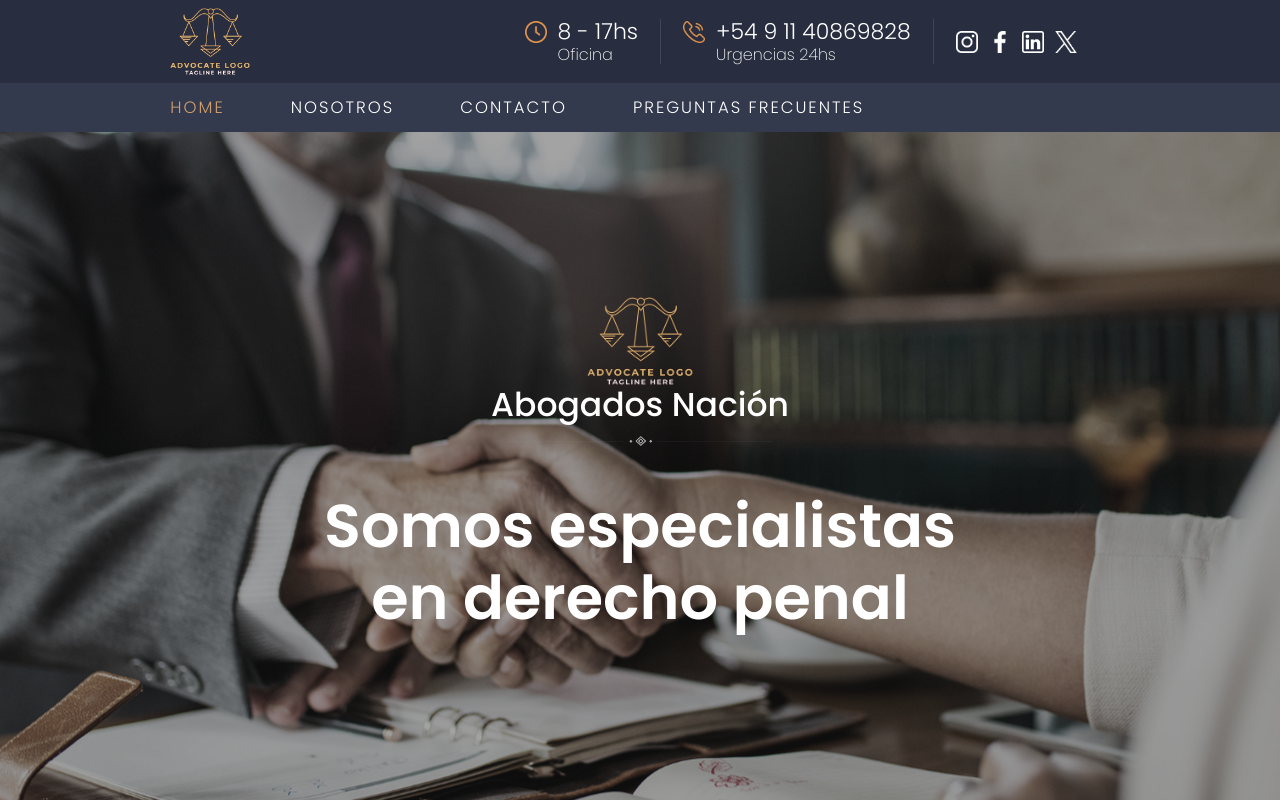
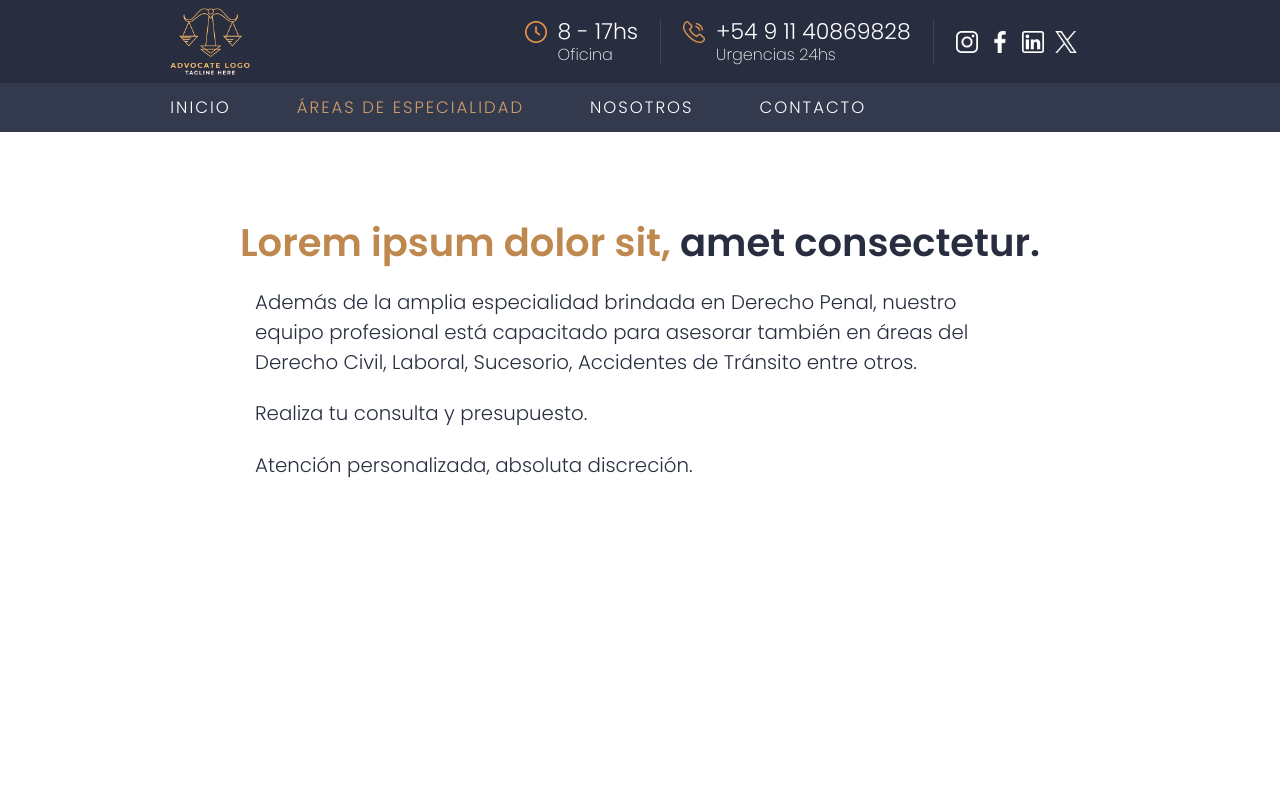
Before and after one commit to ArielCorrado/Estudio_Jessica_De_Cillis, a React (Create React App) app: page /areas in a window 1280 px wide. Before the commit this address led to /home. Shown: the top 800 px of the page. Built offline with nearby package versions, Linux system fonts and the light colour scheme; a web font is replaced by a local one.

Commit message:
cambios 3/5

```diff
--- a/src/App.tsx
+++ b/src/App.tsx
@@ -8,6 +8,7 @@ import CvPage from "./pages/cvPage/CvPage";
 import { useContext } from "react";
 import { SpinnerContext } from "./context/spinnerContext";
 import Contact from "./pages/contact/Contact";
+import Areas from "./pages/areas/Areas";
 
 function App() {
 
@@ -20,6 +21,7 @@ function App() {
             <Routes>
                 <Route path="/home" element={<Home/>}/>
                 <Route path="/about" element={<About/>}/>
+                <Route path="/areas" element={<Areas/>}/>
                 <Route path="/contact" element={<Contact/>}/>
                 <Route path="/cv/:name" element={<CvPage/>}/>
                 <Route path="*" element={<Navigate to="/home"/>}/>
--- a/src/components/cv/cv.css
+++ b/src/components/cv/cv.css
@@ -88,7 +88,8 @@
 }
 
 .cvSheetText {
-    margin-bottom: 0.75rem;
+    margin-bottom: 0.5rem;
+    line-height: 1.5;
 }
 
 .cvSheetTextBold {
--- a/src/components/navBar/NavBar.tsx
+++ b/src/components/navBar/NavBar.tsx
@@ -76,7 +76,7 @@ const NavBar = () => {
         /******************************** NavBar dinamic colorizer per route **************************/
 
         const navBarNamesRef = [
-            ["/home", "home"], ["/team", "equipo"], ["/contact", "contacto"], ["/about", "nosotros"], ["/portfolio", "portfolio"]  //Posicion 0: texto que tiene que tener la ruta, posicion 1: texto que tiene que tener la opcion del navbar
+            ["/home", "inicio"], ["/contact", "contacto"], ["/about", "nosotros"], ["/areas", "especialidad"]  //Posicion 0: texto que tiene que tener la ruta, posicion 1: texto que tiene que tener la opcion del navbar
         ];
 
         const actualOptionsArray = navBarNamesRef.find((el) => thisLocation.pathname.includes(el[0]));
@@ -196,10 +196,10 @@ const NavBar = () => {
             <img className="iconoMenu" src="/images/icons/menu.png" alt="Icono Menu"/>
             <div className="tapaMenu"></div>
             <div className="menu flex">
-                <Link className="opcion firstOption flex" to="/home">Home</Link>
-                <Link className="opcion flex" to="/about">Nosotros</Link>
-                <Link className="opcion flex" to="/contact">Contacto</Link>
-                <Link className="opcion flex" to="/home">Preguntas frecuentes</Link>
+                <Link className="opcion firstOption flex" to="/home">INICIO</Link>
+                <Link className="opcion flex" to="/areas">ÁREAS DE ESPECIALIDAD</Link>
+                <Link className="opcion flex" to="/about">NOSOTROS</Link>
+                <Link className="opcion flex" to="/contact">CONTACTO</Link>
             </div>
         </div>
     );
--- a/src/pages/about/About.tsx
+++ b/src/pages/about/About.tsx
@@ -19,6 +19,15 @@ export default function About() {
                 />
             </Link>
             <div className="flex wrap">
+                <Link to="/cv/camila">
+                    <HomeTeamCard
+                        imgPath="/images/team/camila.png"
+                        mainText="Camila Saftih Brea"
+                        secondaryText="Abogada"
+                        imgClass="homeTeamCardCamilaImgClass"
+                        contClass="homeTeamCard_ScaleDown scale89"
+                    />
+                </Link>
                 <Link to="/cv/desiree">
                     <HomeTeamCard
                         imgPath="/images/team/desiree.png"
@@ -31,18 +40,9 @@ export default function About() {
                 <Link to="/cv/martin">
                     <HomeTeamCard
                         imgPath="/images/team/martin.png"
-                        mainText="MARTÍN"
+                        mainText="MARTÍN CANO"
                         secondaryText="Abogado"
                         imgClass="homeTeamCardMartinImgClass"
-                        contClass="homeTeamCard_ScaleDown scale89"
-                    />
-                </Link>
-                <Link to="/cv/camila">
-                    <HomeTeamCard
-                        imgPath="/images/team/camila.png"
-                        mainText="Camila Saftih Brea"
-                        secondaryText="Abogada"
-                        imgClass="homeTeamCardCamilaImgClass"
                         contClass="homeTeamCard_ScaleDown scale89"
                     />
                 </Link>
--- /dev/null
+++ b/src/pages/areas/Areas.tsx
@@ -0,0 +1,14 @@
+import "./areas.css";
+
+export default function Areas () {
+    return (
+        <div className="aboutCont areasCont paddingSeccions seccionToWaitImages flex column">
+            <h2 className="homeConcernsCont_title"> <span className="homeConcernsCont_title_color">Lorem ipsum dolor sit,</span> amet consectetur.</h2>
+            <div className="areasTextCont flex column">
+                <p className="homeConcernsCont_subtitle">Además de la amplia especialidad brindada en Derecho Penal, nuestro equipo profesional está capacitado para asesorar también en áreas del Derecho Civil, Laboral, Sucesorio, Accidentes de Tránsito entre otros. </p>
+                <p className="homeConcernsCont_subtitle">Realiza tu consulta y presupuesto.</p>
+                <p className="homeConcernsCont_subtitle">Atención personalizada, absoluta discreción.</p>
+            </div>
+        </div>
+    );
+}
--- /dev/null
+++ b/src/pages/areas/areas.css
@@ -0,0 +1,14 @@
+.areasCont {
+    justify-content: flex-start;
+}
+
+.areasTextCont {
+    width: 35rem;
+    max-width: 100%;
+    align-items: flex-start;
+}
+
+.areasTextCont p {
+    text-align: left;
+    line-height: 1.5;
+}
--- a/src/pages/cvPage/CvPage.tsx
+++ b/src/pages/cvPage/CvPage.tsx
@@ -28,7 +28,7 @@ export default function CvPage () {
         },
 
         martin: {
-            name: "Martín",
+            name: "Martín Cano",
             lastname: "",
             position: "Abogado / Docente",
             speciality: "Especialista en derecho penal",
@@ -38,7 +38,6 @@ export default function CvPage () {
                 <p className="cvSheetText">Desde el año 2016 se encuentra matriculado en el Colegio Público de la Abogacía de la Capital Federal, trabajando profesionalmente desde entonces. </p>
                 <p className="cvSheetText">Asimismo, ha desempeñado actividad como docente de la asignatura “Derecho Romano” en la Universidad de Buenos Aíres durante los años 2016 y 2019. </p>
                 <p className="cvSheetText">Actualmente, se desempeña como ayudante de “práctica profesional” penal en la Universidad de Buenos Aires. </p>
-                Actualmente, se desempeña como ayudante de “práctica profesional” penal en la Universidad de Buenos Aires.
             </>,
             imgsrc: "/images/team/martin.png",
         },
```
